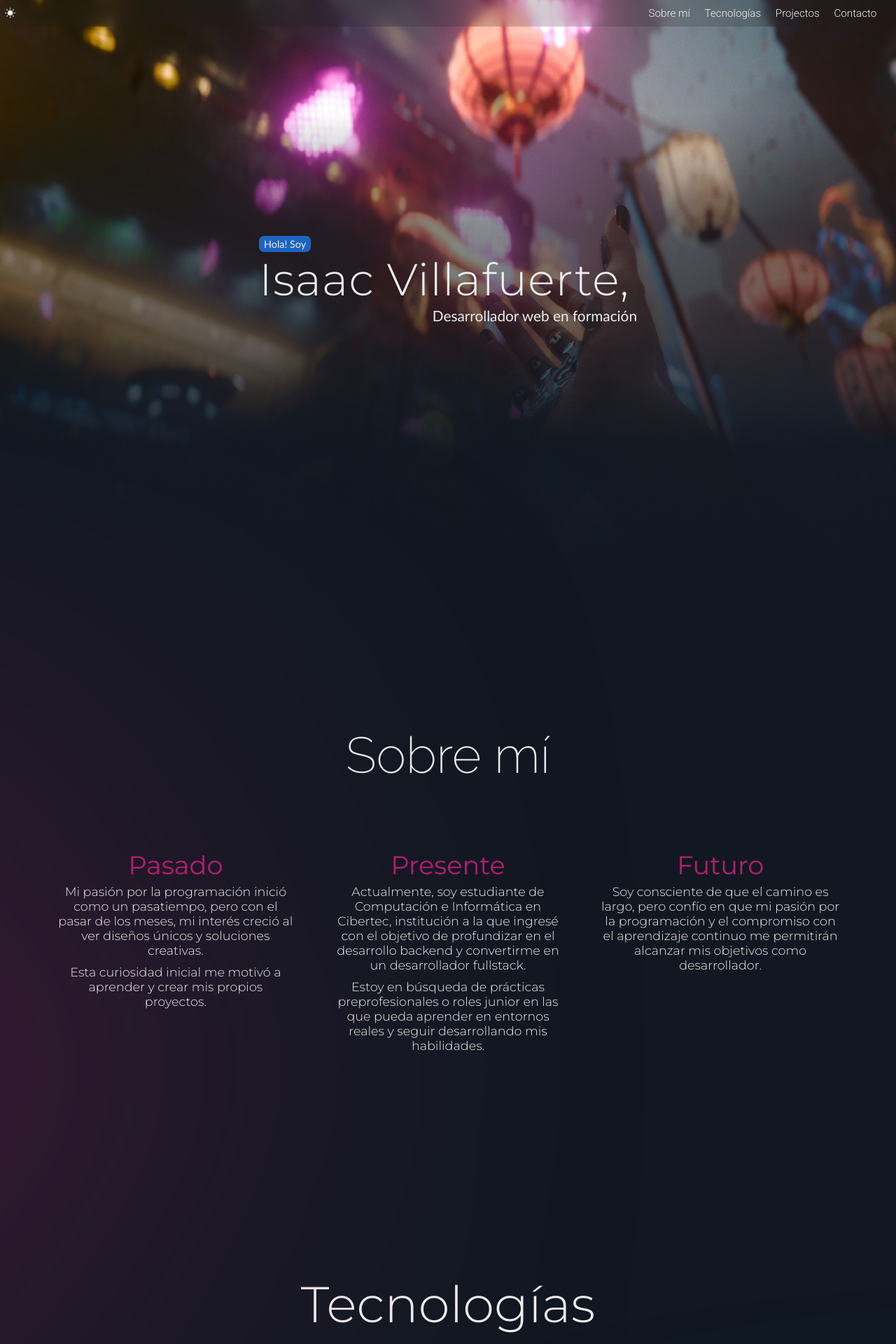
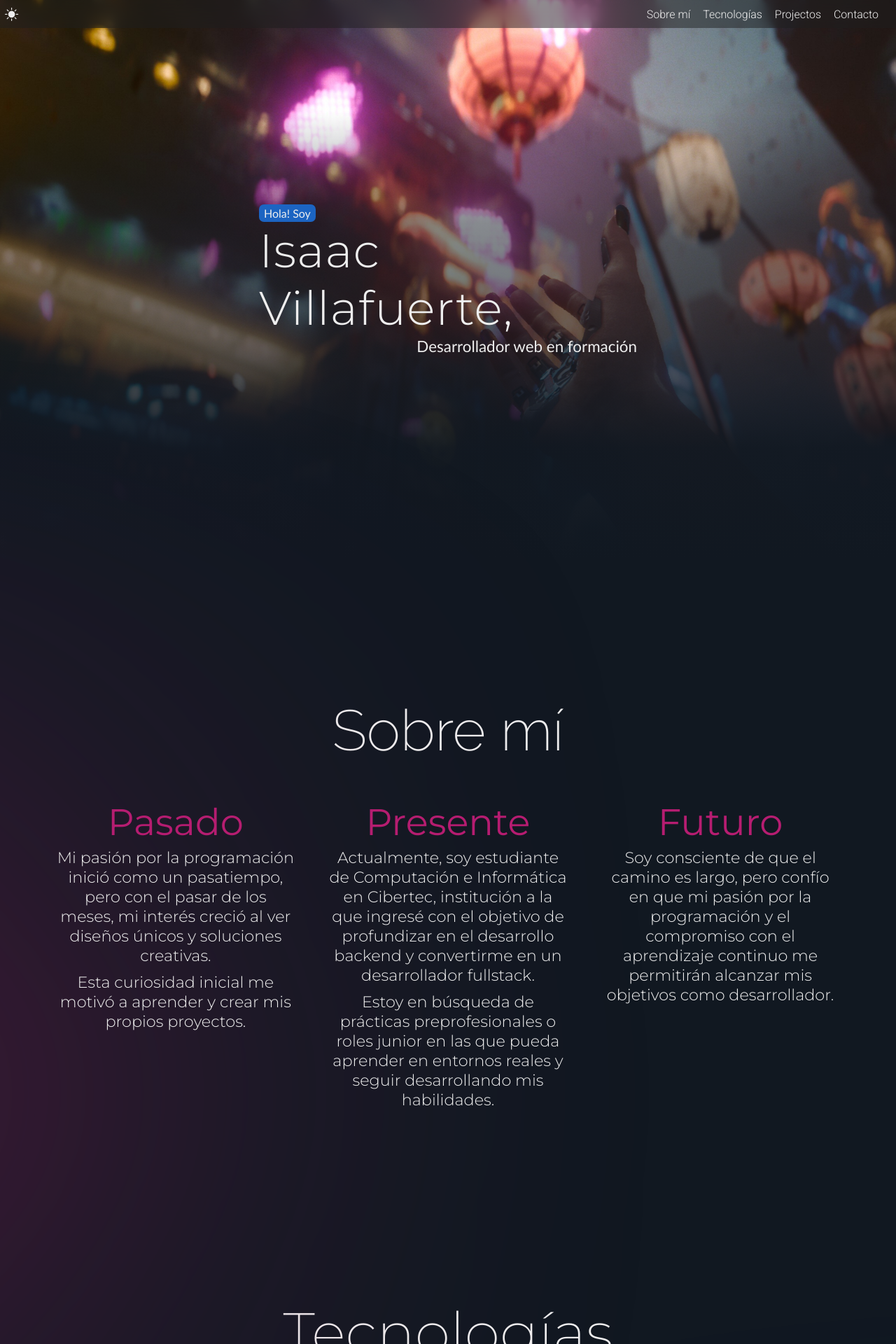
Before and after one commit to Isaviil/PortfolioV2, a React (Vite) app in the folder my-portfolio/: page / in a window 1280 px wide. Shown: the top 1920 px of the page at 70% size. Built offline with nearby package versions, Linux system fonts and the light colour scheme; a web font is replaced by a local one.

Commit message:
Cambios en font-size
-Tamaño actualizado para una mejor lectura.
-Se agregó el CV

```diff
--- a/my-portfolio/src/components/AboutMe.scss
+++ b/my-portfolio/src/components/AboutMe.scss
@@ -4,14 +4,14 @@
 .about-me{
     @include mixins.flex-position(flex, column, space-evenly, center);
     width: 100%;
-    height: 80vh;
+    height: 85vh;
     background-color: var(--color-bg);
     color: var(--color-text);
     cursor: default;
     position: relative;
 
     h1{
-        @include mixins.font-properties(4.5em, "Raleway", 200, var(--color-text))
+        @include mixins.font-properties(5.1em, "Raleway", 200, var(--color-text))
     }
 
     .am-position-container{
@@ -32,7 +32,7 @@
                 padding: 5px 5px;
 
                 h2{
-                    @include mixins.font-properties(2.3em, 'Montserrat', 400, var(--color-about-me));
+                    @include mixins.font-properties(3.3em, 'Montserrat', 400, var(--color-about-me));
                 }
             }
 
@@ -42,7 +42,7 @@
                 z-index: 1;
 
                 p{
-                    @include mixins.font-properties(1.1em, "Montserrat", 300);
+                    @include mixins.font-properties(1.4em, "Montserrat", 300);
                     text-align: center;
                 }
             }
--- a/my-portfolio/src/components/Contact.jsx
+++ b/my-portfolio/src/components/Contact.jsx
@@ -41,14 +41,14 @@ const Contact = ({scrollTargets}) =>{
 
                 <div className="msg">
                     <h2>¿Conectar?</h2>
-                    <p>Si tienes alguna pregunta o deseas contantarme, puedes hacerlo mediante los siguientes medios. Siempre reviso mis mensajes</p>
+                    <p>Si tienes alguna pregunta o deseas contactarme, puedes hacerlo mediante los siguientes medios. Siempre reviso mis mensajes</p>
                 </div>
             </div>
 
             <div className="contact-options">
                 <a className="contact-option gmail" href="mailto:isavil.94s@gmail.com">GMAIL</a>
                 <a className="contact-option github" href="https://github.com/isaviil" target="_blank" rel="noopener noreferrer">GITHUB</a>
-                <a className="contact-option resume" href="#" target='_blank'>CV</a>
+                <a className="contact-option resume" href="/PortfolioV2/docs/Isaac_Villafuerte_resume.pdf" target='_blank' rel="noopener noreferrer">CV</a>
             </div>
 
         </div>
--- a/my-portfolio/src/components/Contact.scss
+++ b/my-portfolio/src/components/Contact.scss
@@ -9,7 +9,7 @@
     cursor: default;
 
     h1{
-        @include mixins.font-properties(4.5em, "Raleway", 200, var(--color-text))
+        @include mixins.font-properties(5.1em, "Raleway", 200, var(--color-text))
     }
 
     .message{
@@ -23,12 +23,12 @@
 
             h2{
                 text-align: center;
-                @include mixins.font-properties(2.3em, 'Montserrat', 400, var(--color-about-me));
+                @include mixins.font-properties(2.9em, 'Montserrat', 400, var(--color-about-me));
             }
 
             p{
                 text-align: center;
-                @include mixins.font-properties(1em, 'Montserrat', 300, var(--color-text));
+                @include mixins.font-properties(1.1em, 'Montserrat', 300, var(--color-text));
             }
         }
     }
--- a/my-portfolio/src/components/HeroContainer.scss
+++ b/my-portfolio/src/components/HeroContainer.scss
@@ -25,12 +25,12 @@
         @include mixins.flex-position(null, column, null, start);
 
         h1{
-            @include mixins.font-properties(4em, 'Montserrat', 300);
+            @include mixins.font-properties(4.2em, 'Montserrat', 300);
             letter-spacing: 1.1px;
         }
 
         p{
-            @include mixins.font-properties(.9em, variables.$font-Gill-sans);
+            @include mixins.font-properties(1em, variables.$font-Gill-sans);
             background-color: var(--background-hello);
             padding: 3px 7px;
             border-radius: 7px;
@@ -41,7 +41,7 @@
         justify-content: end;
 
         p{
-            @include mixins.font-properties(1.3em, variables.$font-Gill-sans, 400);
+            @include mixins.font-properties(1.4em, variables.$font-Gill-sans, 400);
         }
     }
 
--- a/my-portfolio/src/components/MyProjects.jsx
+++ b/my-portfolio/src/components/MyProjects.jsx
@@ -58,6 +58,7 @@ export default function MyProjects({scrollTargets}){
 
     const parentRef = useRef();
     const pRef = useRef();
+    const backgroundRef = useRef();
 
     useEffect(()=>{
         const targetEachElem = gsap.utils.toArray(".projects");
@@ -70,6 +71,8 @@ export default function MyProjects({scrollTargets}){
             end: 'top 60%'
           }
         });
+            //background
+            tl.fromTo(backgroundRef.current, {opacity: 0}, {opacity: 1, ease: "power2.out", duration: .7})
 
             //description
             tl.fromTo(pRef.current, {opacity: 0, x:-15}, { opacity: 1, x: 0, duration: .3})
@@ -96,7 +99,7 @@ export default function MyProjects({scrollTargets}){
 
             <p ref={pRef}>Algunos trabajos personales y académicos que realicé durante mi formación</p>
 
-            <div className="projects-display">
+            <div className="projects-display" ref={backgroundRef}>
 
                 {projectArray.map((x, i)=>(
 
--- a/my-portfolio/src/components/MyProjects.scss
+++ b/my-portfolio/src/components/MyProjects.scss
@@ -16,7 +16,7 @@
     }
 
     h1{
-        @include mixins.font-properties(4.5em, "Montserrat", 300, var(--color-text));
+        @include mixins.font-properties(5.1em, "Montserrat", 200, var(--color-text));
     }
 
     .projects-display{
@@ -68,12 +68,12 @@
                         gap: 7px;
 
                         h2{
-                            @include mixins.font-properties(1.6em, 'Montserrat', 400, var(--color-about-me));
+                            @include mixins.font-properties(1.9em, 'Montserrat', 400, var(--color-about-me));
                             text-align: center;
                         }
 
                         p{
-                            @include mixins.font-properties(.95em, 'Montserrat');
+                            @include mixins.font-properties(1.1em, 'Montserrat');
                         }
                     }
 
--- a/my-portfolio/src/components/NavBar.scss
+++ b/my-portfolio/src/components/NavBar.scss
@@ -26,13 +26,14 @@
 
     &-one{
         position: relative;
-        height: 18.4px;
+        height: 20px;
 
            .bi{
             position: absolute;
             top: 0;
             @extend %nav-basic-font;
             cursor: pointer;
+            font-size: 1.2em;
            }
 
            .bi-moon-fill{
--- a/my-portfolio/src/components/TechSkills.scss
+++ b/my-portfolio/src/components/TechSkills.scss
@@ -14,7 +14,7 @@
     .project-title{
 
         h1{
-            @include mixins.font-properties(4.5em, "Montserrat", 300, var(--color-text));
+            @include mixins.font-properties(5.1em, "Montserrat", 200, var(--color-text));
         }
     }
 
@@ -48,7 +48,7 @@
                     gap: 17px;
                     p{
                         transition: .25s ease-in-out;
-                        font-size: 1.2em;
+                        font-size: 1.6em;
                         color: var(--color-about-me);
                         font-family: variables.$font-Montserrat;
                         font-weight: variables.$font-weight-03;
--- a/my-portfolio/src/index.css
+++ b/my-portfolio/src/index.css
@@ -38,7 +38,7 @@
   --background-index-color-3: rgba(17, 24, 33, 0.973);
   --background-index-color-4: #111821;
   --background-hello: rgb(28, 100, 194);
-  --nav-background: rgba(32, 32, 32, 0.19);
+  --nav-background: rgba(32, 32, 32, 0.493);
   --nav-options-hover: rgb(207, 32, 32);
   --background-about-me: rgba(32, 32, 32, 0.19);
   --background-tech: rgb(46, 17, 73);
--- a/my-portfolio/src/styles/_placeholders.scss
+++ b/my-portfolio/src/styles/_placeholders.scss
@@ -1,5 +1,5 @@
 @use '../styles/mixins';
 
 %nav-basic-font{
-    @include mixins.font-properties(.95em, "Roboto", 300, var(--color-text))
+    @include mixins.font-properties(1em, "Roboto", 300, var(--color-text))
 }
--- a/my-portfolio/src/styles/_variables.scss
+++ b/my-portfolio/src/styles/_variables.scss
@@ -14,7 +14,7 @@ $font-weight-03: 500;
 
 
 //font-size
-$font-size-01: 1.8em;
+$font-size-01: 1.9em;
 
 
 //font-paragraph-size
```
Also changed, not shown: 1 other file (tests, documents, lock files or other folders).
